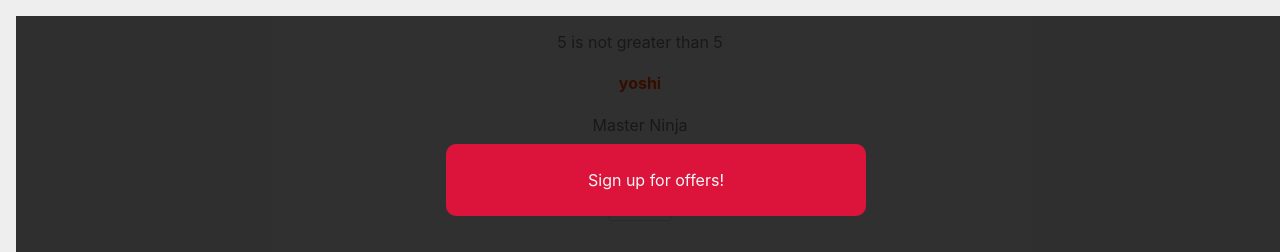
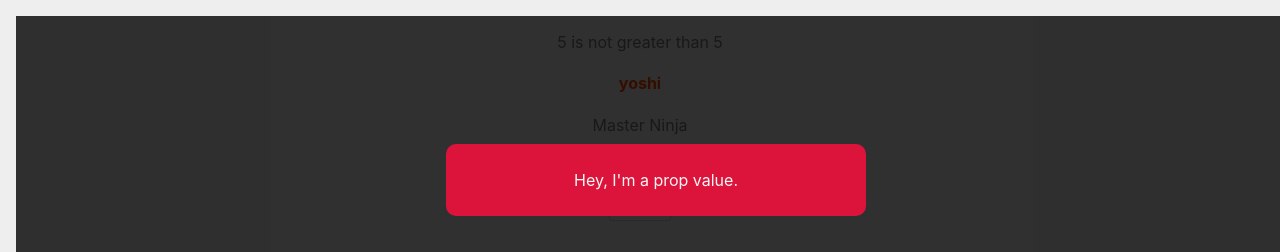
Before and after one commit to michesp42/sveltetut, a Svelte app: page / in a window 1280 px wide. Shown: the top 252 px of the page. Built offline with nearby package versions, Linux system fonts and the light colour scheme.

Commit message:
lesson 11

```diff
--- a/src/App.svelte
+++ b/src/App.svelte
@@ -15,7 +15,7 @@
 </script>
 
 <main>
-  <Modal />
+  <Modal message="Hey, I'm a prop value." isPromo />
 
   {#if num > 20}
     <p>{num} is greater than 20</p>
--- a/src/components/Modal.svelte
+++ b/src/components/Modal.svelte
@@ -1,12 +1,14 @@
 <script>
+  export let message = "Sign up for offers!";
+  export let isPromo = false;
+
   let showModal = true;
-  let isPromo = true;
 </script>
 
 {#if showModal}
   <div class="backdrop" class:promo={isPromo}>
     <div class="modal">
-      <p>Sign up for offers!</p>
+      <p>{message}</p>
     </div>
   </div>
 {/if}
```
